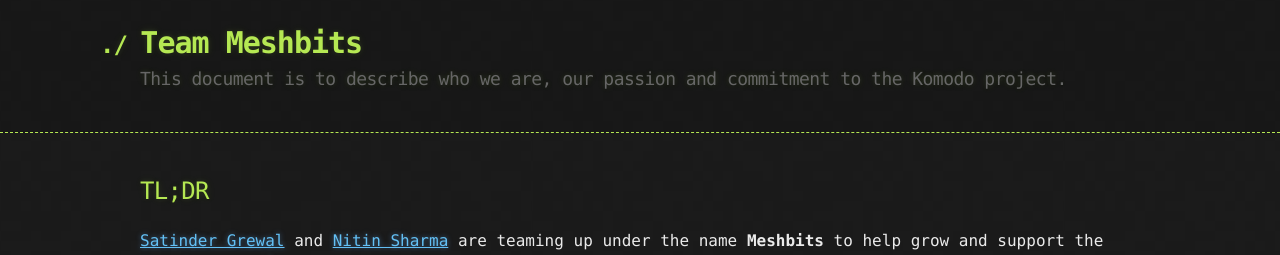
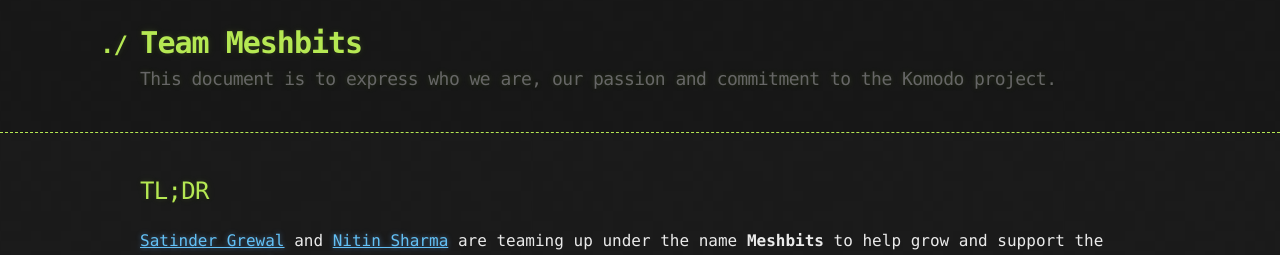
Before and after one commit to Meshbits/meshbits.github.io, a Jekyll site: the page built from index.md, in a window 1280 px wide. Shown: the top 255 px of the page. Built offline with Jekyll 4.4.1, drawn with Linux system fonts in a browser that asks for light colours.

Commit message:
Minor change.

```diff
--- a/_config.yml
+++ b/_config.yml
@@ -1,6 +1,6 @@
 title: Team Meshbits
 description: >- # this means to ignore newlines until "baseurl:"
-  This document is to describe who we are, our passion and commitment to the
+  This document is to express who we are, our passion and commitment to the
   Komodo project.
 baseurl: "" # the subpath of your site, e.g. /blog
 url: "" # the base hostname & protocol for your site, e.g. http://example.com
```
